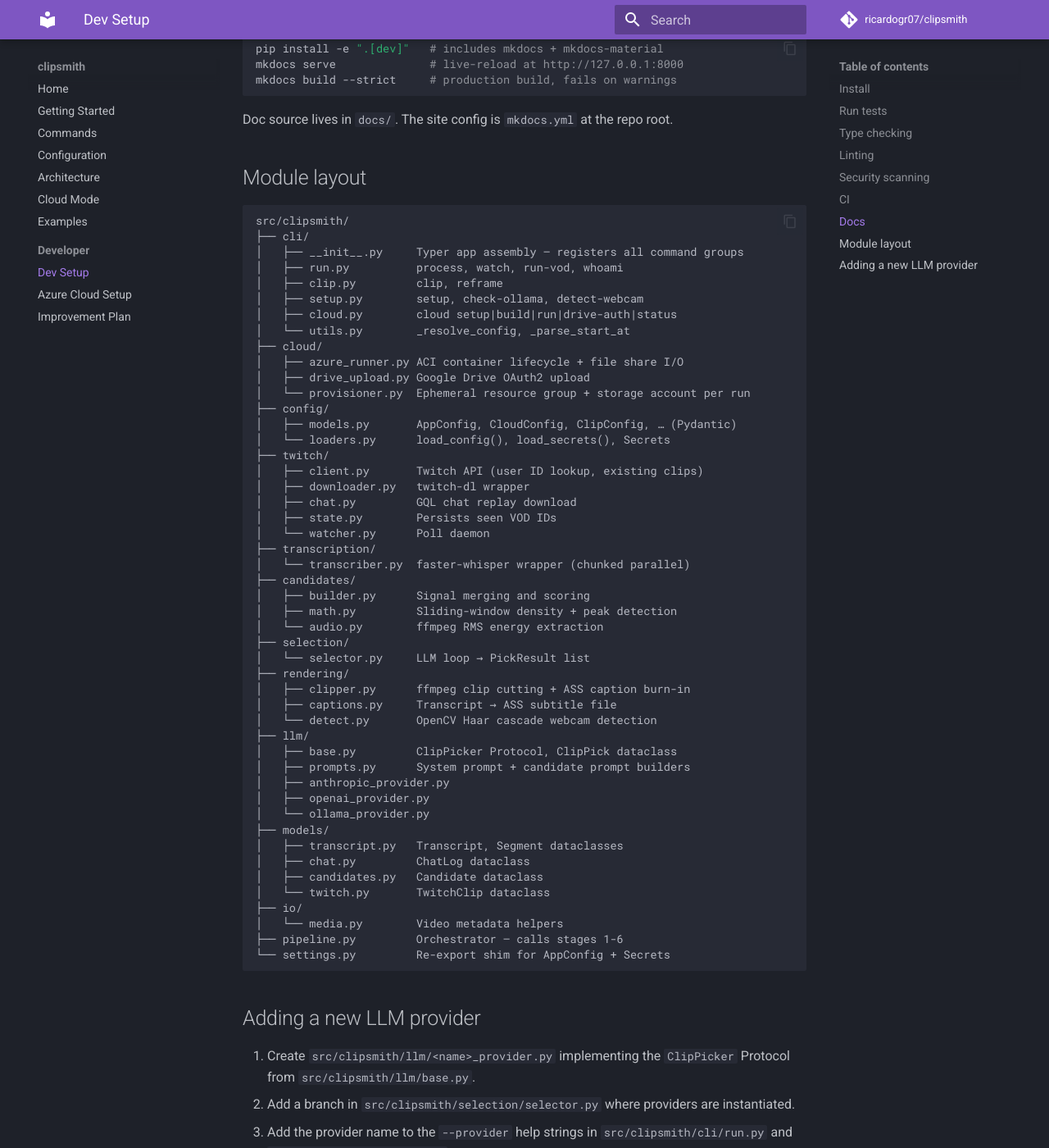
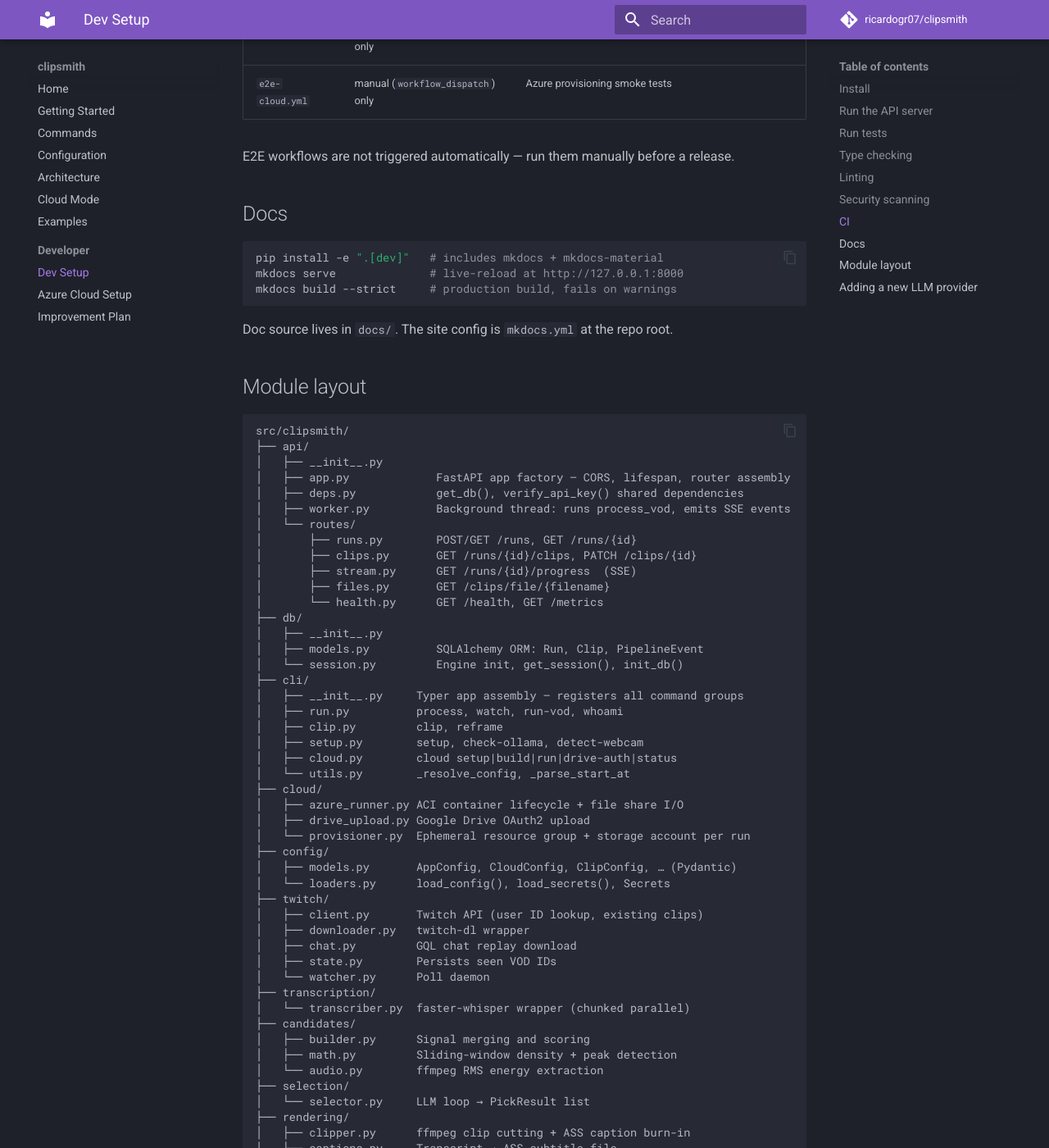
Before and after one commit to ricardogr07/clipsmith, an MkDocs documentation site: the page built from docs/dev/contributing.md, in a window 1280 px wide and 1400 px high, scrolled down 1600 px. Shown: the whole window at 82% size. Built offline with MkDocs 1.6.1 and Material for MkDocs 9.7.7, drawn with Linux system fonts in a browser that asks for light colours; comment, search, counter and statistics services are not loaded; some of the changed text lies outside the part shown.

````diff
--- a/docs/dev/contributing.md
+++ b/docs/dev/contributing.md
@@ -7,7 +7,20 @@
 cd clipsmith
 pip install -e ".[dev]"
 pip install -e ".[vision]"   # optional — for detect-webcam and OpenCV tests
+pip install -e ".[server]"   # optional — for REST API server (FastAPI + uvicorn)
 ```
+
+## Run the API server
+
+```sh
+pip install -e ".[server]"
+clipsmith serve
+# → http://localhost:8000/docs
+```
+
+Set `api_key` in `config.yaml` (or env var `CLIPSMITH_API_KEY`) to require an
+`X-Api-Key` header on mutating endpoints. Leave it `null` to disable auth
+(default for local dev).
 
 ## Run tests
 
@@ -71,6 +84,21 @@
 
 ```
 src/clipsmith/
+├── api/
+│   ├── __init__.py
+│   ├── app.py             FastAPI app factory — CORS, lifespan, router assembly
+│   ├── deps.py            get_db(), verify_api_key() shared dependencies
+│   ├── worker.py          Background thread: runs process_vod, emits SSE events
+│   └── routes/
+│       ├── runs.py        POST/GET /runs, GET /runs/{id}
+│       ├── clips.py       GET /runs/{id}/clips, PATCH /clips/{id}
+│       ├── stream.py      GET /runs/{id}/progress  (SSE)
+│       ├── files.py       GET /clips/file/{filename}
+│       └── health.py      GET /health, GET /metrics
+├── db/
+│   ├── __init__.py
+│   ├── models.py          SQLAlchemy ORM: Run, Clip, PipelineEvent
+│   └── session.py         Engine init, get_session(), init_db()
 ├── cli/
 │   ├── __init__.py     Typer app assembly — registers all command groups
 │   ├── run.py          process, watch, run-vod, whoami
````
Also changed, not shown: 1 other file.
